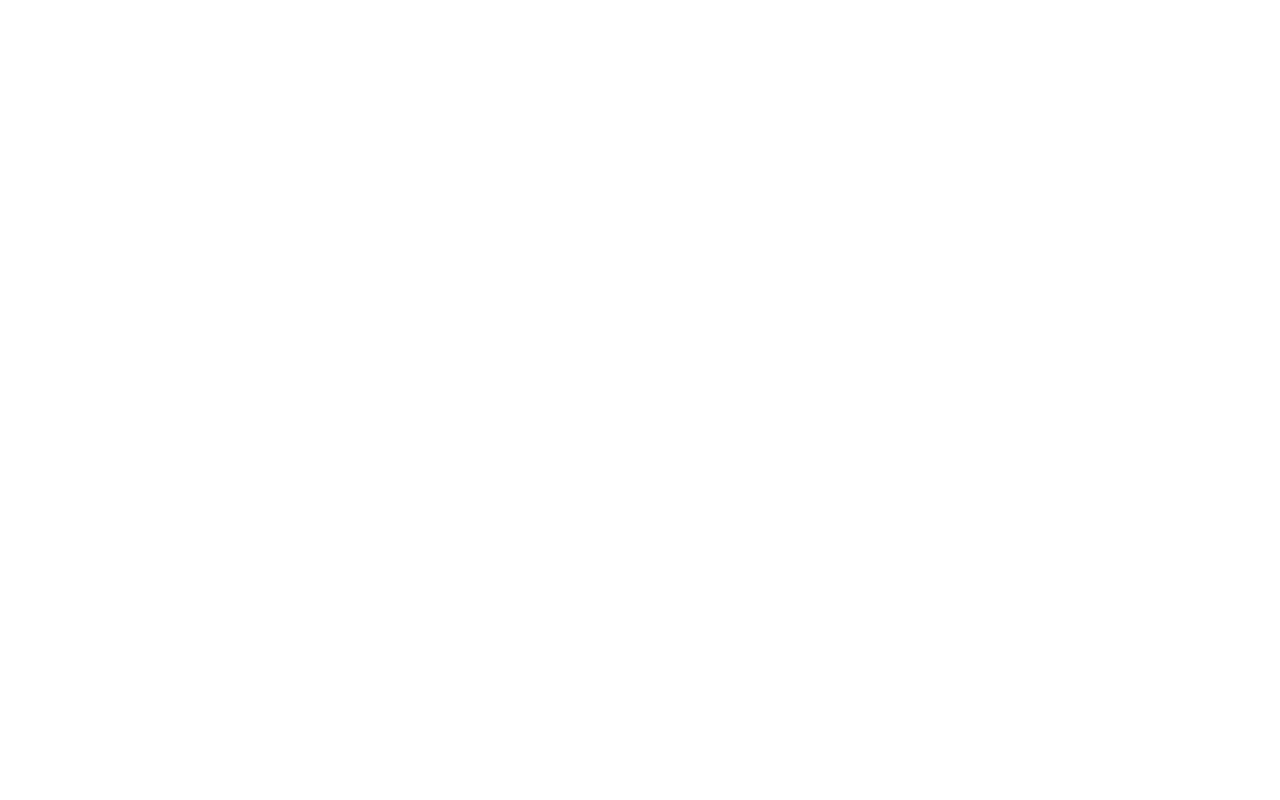
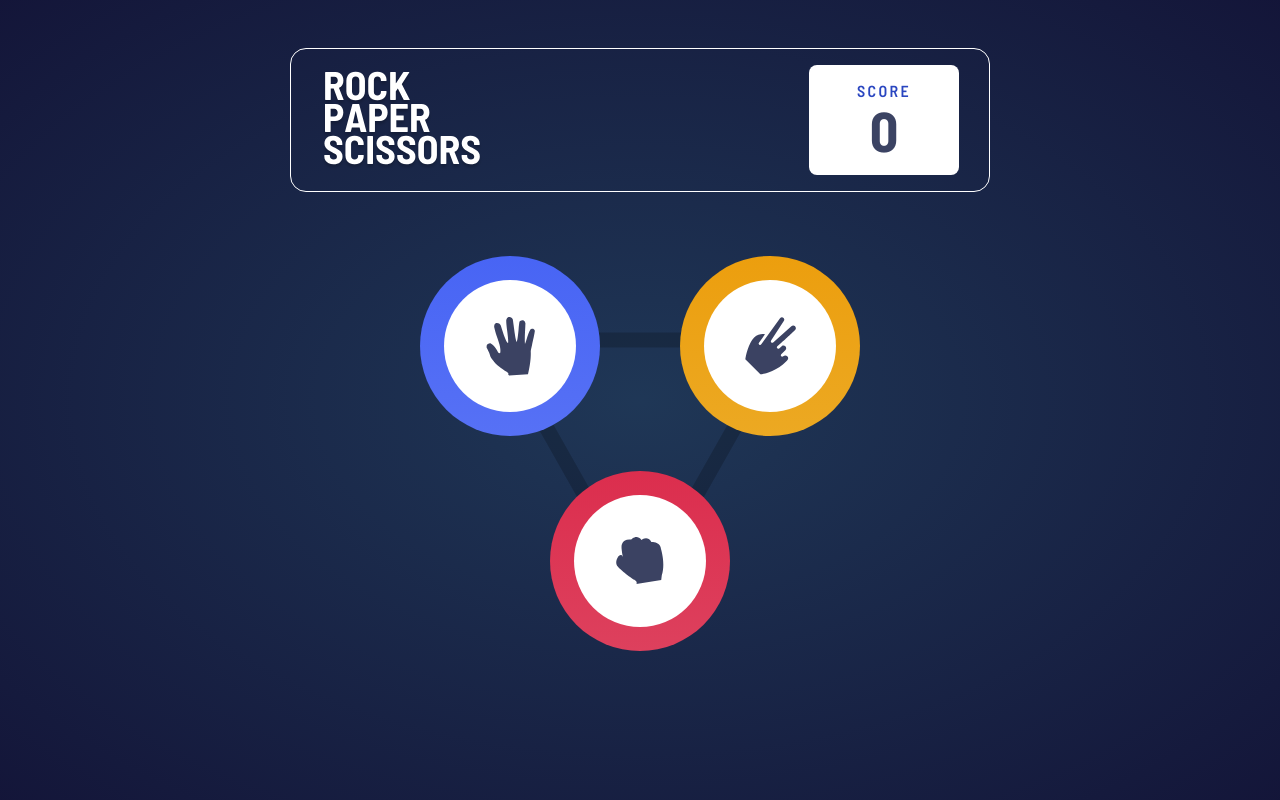
Before and after one commit to Dunkelhaiser/Frontend-Mentor-Rock-Paper-Scissors, a website built with Vite: page index.html in a window 1280 px wide. Built offline with nearby package versions, Linux system fonts and the light colour scheme; some packages are replaced by stand-ins of ours.

Commit message:
Added starter screen

```diff
--- a/index.html
+++ b/index.html
@@ -10,6 +10,18 @@
     </head>
     <body>
         <main>
+            <header class="score">
+                <img src="./src/images/logo.svg" alt="Logo" />
+                <div class="score">
+                    <h1>Score</h1>
+                    <span>0</span>
+                </div>
+            </header>
+            <section class="choice">
+                <div class="moveButton paper"><img src="./src/images/icon-paper.svg" /></div>
+                <div class="moveButton scissors"><img src="./src/images/icon-scissors.svg" /></div>
+                <div class="moveButton rock"><img src="./src/images/icon-rock.svg" /></div>
+            </section>
             <!-- <div class="attribution">
                 Challenge by <a href="https://www.frontendmentor.io?ref=challenge" target="_blank">Frontend Mentor</a>. Coded by
                 <a href="#">Tymchyshyn Kyrylo</a>.
--- a/src/css/abstract/colors.css
+++ b/src/css/abstract/colors.css
@@ -1,10 +1,10 @@
 :root {
     --white: hsl(0deg 0% 100%);
-    --scissors: radial-gradient(hsl(39deg 89% 49%), hsl(40deg 84% 53%));
-    --paper: radial-gradient(hsl(230deg 89% 62%), hsl(230deg 89% 65%));
-    --rock: radial-gradient(hsl(349deg 71% 52%), hsl(349deg 70% 56%));
-    --lizard: radial-gradient(hsl(261deg 73% 60%), hsl(261deg 72% 63%));
-    --cyan: radial-gradient(hsl(189deg 59% 53%), hsl(189deg 58% 57%));
+    --scissors: linear-gradient(hsl(39deg 89% 49%), hsl(40deg 84% 53%));
+    --paper: linear-gradient(hsl(230deg 89% 62%), hsl(230deg 89% 65%));
+    --rock: linear-gradient(hsl(349deg 71% 52%), hsl(349deg 70% 56%));
+    --lizard: linear-gradient(hsl(261deg 73% 60%), hsl(261deg 72% 63%));
+    --cyan: linear-gradient(hsl(189deg 59% 53%), hsl(189deg 58% 57%));
     --dark: hsl(229deg 25% 31%);
     --score: hsl(229deg 64% 46%);
     --header: hsl(217deg 16% 45%);
--- a/src/css/base/reset.css
+++ b/src/css/base/reset.css
@@ -9,6 +9,7 @@
 
 body {
     font-family: var(--font);
+    display: flex;
 }
 
 img,
--- /dev/null
+++ b/src/css/components/choice.css
@@ -0,0 +1,16 @@
+section.choice {
+    display: flex;
+    flex-wrap: wrap;
+    justify-content: center;
+
+    width: 476px;
+    height: 430px;
+
+    background-image: url("../../images/bg-triangle.svg");
+    background-repeat: no-repeat;
+    background-position: center;
+
+    .paper {
+        margin-right: 80px;
+    }
+}
--- /dev/null
+++ b/src/css/components/header.css
@@ -0,0 +1,39 @@
+header.score {
+    display: flex;
+    align-items: center;
+    justify-content: space-between;
+
+    width: 100%;
+    max-width: 700px;
+    padding: 1rem 1.875rem;
+
+    border: 1px solid var(--white);
+    border-radius: 1rem;
+
+    div.score {
+        display: flex;
+        flex-direction: column;
+        align-items: center;
+        justify-content: center;
+
+        width: 150px;
+        padding: 1rem;
+
+        background-color: var(--white);
+        border-radius: 0.5rem;
+
+        span {
+            font-size: 3.5rem;
+            font-weight: 700;
+            line-height: 3.7rem;
+            color: var(--dark);
+        }
+
+        h1 {
+            font-size: 1rem;
+            color: var(--score);
+            text-transform: uppercase;
+            letter-spacing: 0.15rem;
+        }
+    }
+}
--- /dev/null
+++ b/src/css/components/layout.css
@@ -0,0 +1,12 @@
+main {
+    display: flex;
+    flex-direction: column;
+    gap: 4rem;
+    align-items: center;
+    padding: 3rem;
+
+    width: 100vw;
+    height: 100vh;
+
+    background: var(--radial-gradient);
+}
--- /dev/null
+++ b/src/css/components/moveButton.css
@@ -0,0 +1,32 @@
+.moveButton {
+    cursor: pointer;
+
+    display: flex;
+    align-items: center;
+    justify-content: center;
+
+    width: 180px;
+    height: 180px;
+    padding: 2rem;
+
+    border: 24px solid transparent;
+    border-radius: 50%;
+
+    transition: translate 0.3s;
+
+    &:hover {
+        translate: 0 -8px 0;
+    }
+
+    &.scissors {
+        background: linear-gradient(white, white) padding-box, var(--scissors) border-box;
+    }
+
+    &.paper {
+        background: linear-gradient(white, white) padding-box, var(--paper) border-box;
+    }
+
+    &.rock {
+        background: linear-gradient(white, white) padding-box, var(--rock) border-box;
+    }
+}
--- a/src/css/styles.css
+++ b/src/css/styles.css
@@ -1,3 +1,8 @@
 @import "./abstract/variables";
 @import "./base/reset";
 @import "./base/utils";
+
+@import "./components/layout";
+@import "./components/header";
+@import "./components/choice";
+@import "./components/moveButton";
```
Also changed, not shown: vite.config.ts (+6 -6 lines).
